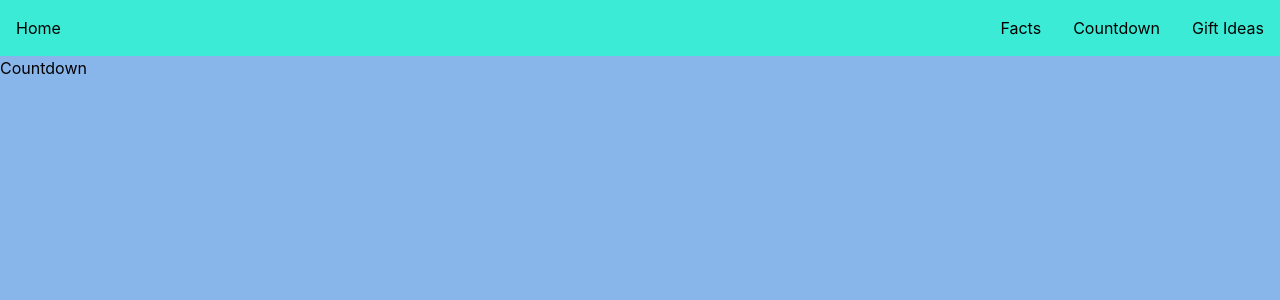
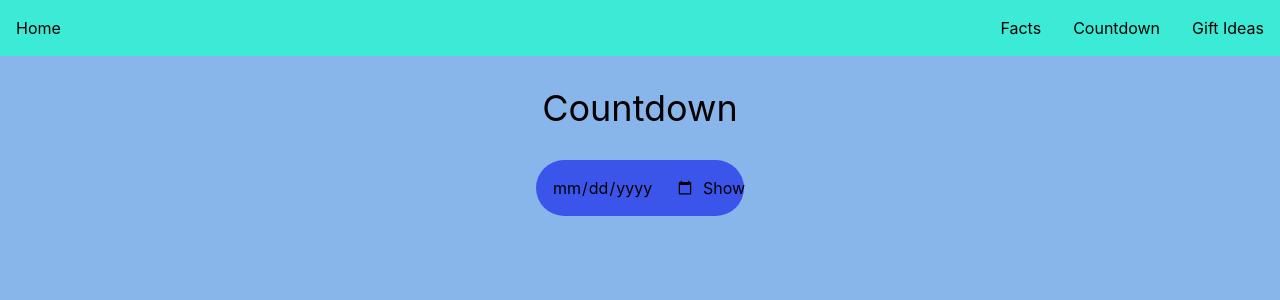
Before and after one commit to hiralsinghal/birthday-cards, a React (Vite) app: page /countdown in a window 1280 px wide. Shown: the top 300 px of the page. Built offline with nearby package versions, Linux system fonts and the light colour scheme.

Commit message:
Add theme to countdown Install confetti cause bday!!

```diff
--- a/package.json
+++ b/package.json
@@ -11,7 +11,8 @@
   },
   "dependencies": {
     "@tailwindcss/vite": "^4.2.2",
-    "react": "^19.2.4",
+    "confetti": "^3.0.4",
+    "react": "^19.2.5",
     "react-dom": "^19.2.4",
     "react-router": "^7.14.0",
     "tailwindcss": "^4.2.2"
--- a/src/pages/Countdown.jsx
+++ b/src/pages/Countdown.jsx
@@ -2,7 +2,16 @@
 export default function Countdown() {
     return (
         <>
-            <h1>Countdown</h1>
+            <header>
+                <h1 className="p-8 text-4xl text-center">Countdown</h1>
+            </header>
+
+            <main>
+                <div className="bg-[#3B55EB] rounded-4xl ml-auto mr-auto w-52 p-4 flex flex-row text-center">
+                    <input id="date" type="date"></input>
+                    <button id="show" className="pl-2">Show</button>
+                </div>
+            </main>
         </>
     )
 }
```
Also changed, not shown: 1 other file (tests, documents, lock files or other folders).
